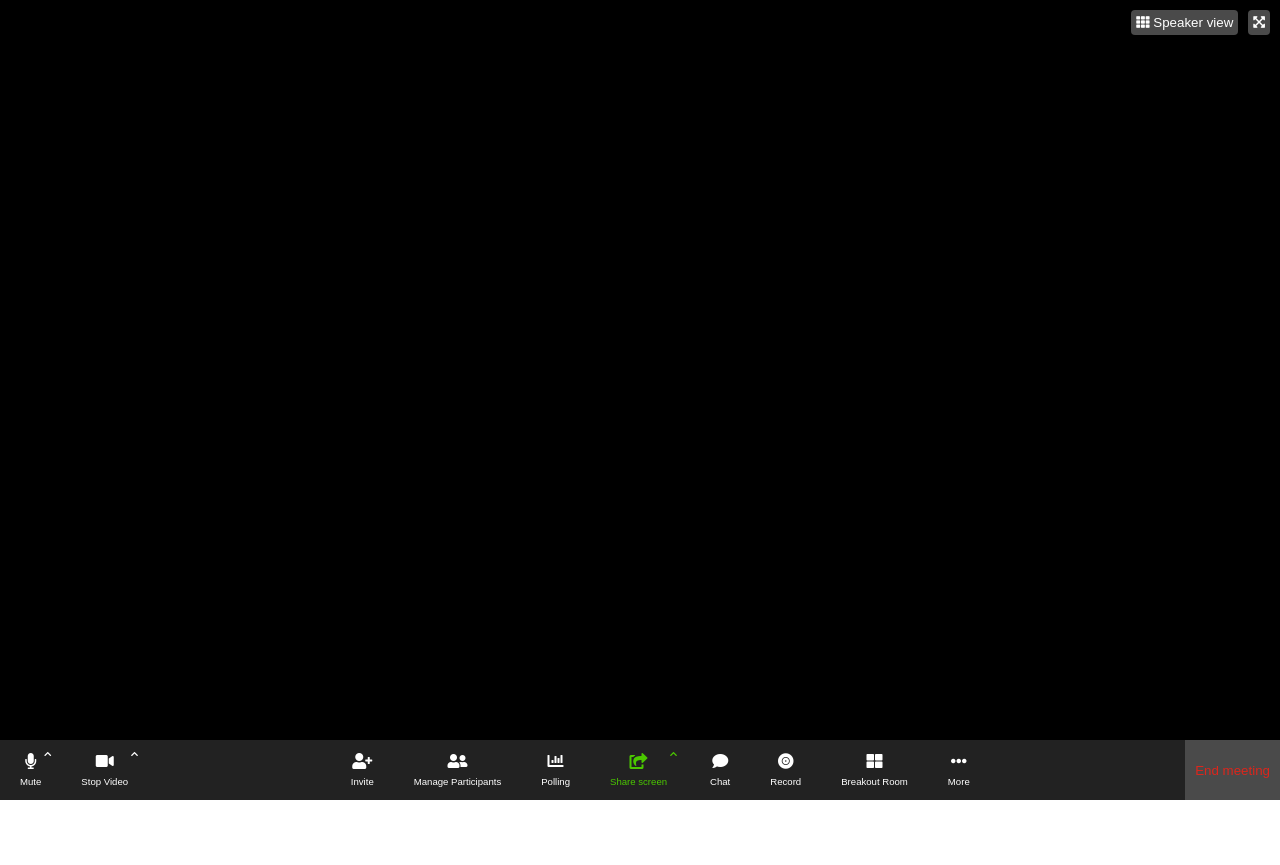
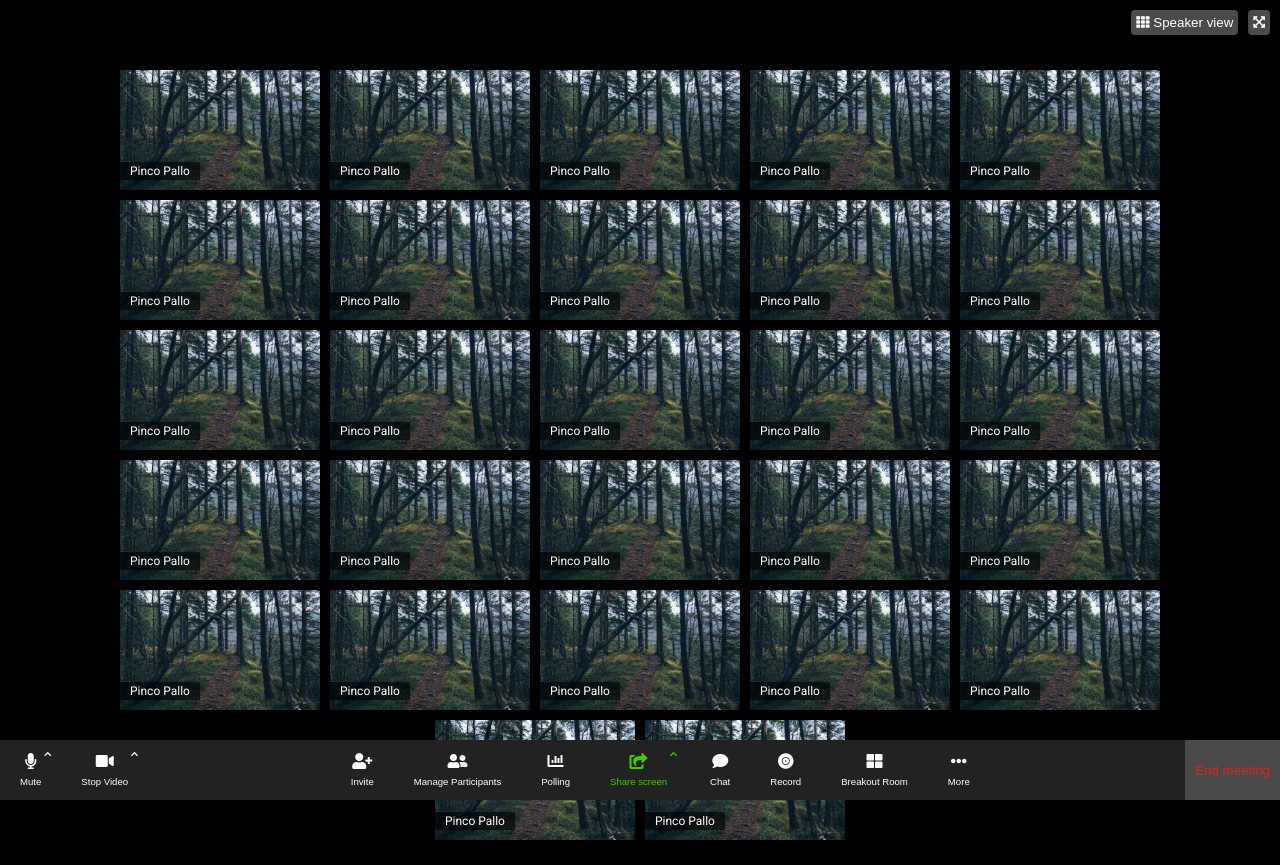
Before and after one commit to Valkyrux/html-css-zoom, a plain HTML site: page index.html in a window 1280 px wide. Before the commit the page ends 800 px from the top, so only its background shows below. Drawn offline with Linux system fonts and the light colour scheme.

Commit message:
complete

```diff
--- a/css/style.css
+++ b/css/style.css
@@ -36,6 +36,7 @@ nav.main-bar {
     left: 0;
     background-color: var(--dark-gray);
     display: flex;
+    z-index: 1;
 }
 
 nav .left-col,
@@ -129,3 +130,36 @@ header .second-bar .second-btn{
     padding: 5px;
     border-radius: 4px;
 }
+/* main */
+main {
+    width: 100%;
+    /* height: calc(100% - 70px - 45px); */
+    padding: 20px;
+    display: flex;
+    justify-content: center;
+    flex-wrap: wrap;
+    background-color: black;
+}
+
+main .image-container {
+    height: 120px;
+    width: 200px;
+    position: relative;
+    overflow: hidden;
+    margin: 5px;
+}
+
+main .image-container .user-name {
+    background-color: rgba(0, 0, 0, 0.6);
+    color: white;
+    font-size: 0.75rem;
+    padding: 2px 10px;
+    position: absolute;
+    bottom: 10px;
+    left: 0;
+}
+
+main .image-container img {
+    width: 100%;
+    object-fit: cover;
+}
--- a/index.html
+++ b/index.html
@@ -122,6 +122,118 @@
                 </nav>
 
             </header>
+
+            <main>
+                <div class="image-container">
+                    <img src="img/354.jpg" alt="">
+                    <div class="user-name">Pinco Pallo</div>
+                </div>
+                <div class="image-container">
+                    <img src="img/354.jpg" alt="">
+                    <div class="user-name">Pinco Pallo</div>
+                </div>
+                <div class="image-container">
+                    <img src="img/354.jpg" alt="">
+                    <div class="user-name">Pinco Pallo</div>
+                </div>
+                <div class="image-container">
+                    <img src="img/354.jpg" alt="">
+                    <div class="user-name">Pinco Pallo</div>
+                </div>
+                <div class="image-container">
+                    <img src="img/354.jpg" alt="">
+                    <div class="user-name">Pinco Pallo</div>
+                </div>
+                <div class="image-container">
+                    <img src="img/354.jpg" alt="">
+                    <div class="user-name">Pinco Pallo</div>
+                </div>
+                <div class="image-container">
+                    <img src="img/354.jpg" alt="">
+                    <div class="user-name">Pinco Pallo</div>
+                </div>
+                <div class="image-container">
+                    <img src="img/354.jpg" alt="">
+                    <div class="user-name">Pinco Pallo</div>
+                </div>
+                <div class="image-container">
+                    <img src="img/354.jpg" alt="">
+                    <div class="user-name">Pinco Pallo</div>
+                </div>
+                <div class="image-container">
+                    <img src="img/354.jpg" alt="">
+                    <div class="user-name">Pinco Pallo</div>
+                </div>
+                <div class="image-container">
+                    <img src="img/354.jpg" alt="">
+                    <div class="user-name">Pinco Pallo</div>
+                </div>
+                <div class="image-container">
+                    <img src="img/354.jpg" alt="">
+                    <div class="user-name">Pinco Pallo</div>
+                </div>
+                <div class="image-container">
+                    <img src="img/354.jpg" alt="">
+                    <div class="user-name">Pinco Pallo</div>
+                </div>
+                <div class="image-container">
+                    <img src="img/354.jpg" alt="">
+                    <div class="user-name">Pinco Pallo</div>
+                </div>
+                <div class="image-container">
+                    <img src="img/354.jpg" alt="">
+                    <div class="user-name">Pinco Pallo</div>
+                </div>
+                <div class="image-container">
+                    <img src="img/354.jpg" alt="">
+                    <div class="user-name">Pinco Pallo</div>
+                </div>
+                <div class="image-container">
+                    <img src="img/354.jpg" alt="">
+                    <div class="user-name">Pinco Pallo</div>
+                </div>
+                <div class="image-container">
+                    <img src="img/354.jpg" alt="">
+                    <div class="user-name">Pinco Pallo</div>
+                </div>
+                <div class="image-container">
+                    <img src="img/354.jpg" alt="">
+                    <div class="user-name">Pinco Pallo</div>
+                </div>
+                <div class="image-container">
+                    <img src="img/354.jpg" alt="">
+                    <div class="user-name">Pinco Pallo</div>
+                </div>
+                <div class="image-container">
+                    <img src="img/354.jpg" alt="">
+                    <div class="user-name">Pinco Pallo</div>
+                </div>
+                <div class="image-container">
+                    <img src="img/354.jpg" alt="">
+                    <div class="user-name">Pinco Pallo</div>
+                </div>
+                <div class="image-container">
+                    <img src="img/354.jpg" alt="">
+                    <div class="user-name">Pinco Pallo</div>
+                </div>
+                <div class="image-container">
+                    <img src="img/354.jpg" alt="">
+                    <div class="user-name">Pinco Pallo</div>
+                </div>
+                <div class="image-container">
+                    <img src="img/354.jpg" alt="">
+                    <div class="user-name">Pinco Pallo</div>
+                </div>
+                <div class="image-container">
+                    <img src="img/354.jpg" alt="">
+                    <div class="user-name">Pinco Pallo</div>
+                </div>
+                <div class="image-container">
+                    <img src="img/354.jpg" alt="">
+                    <div class="user-name">Pinco Pallo</div>
+                </div>
+
+            </main>
         </div>
     </body>
 </html>
```
